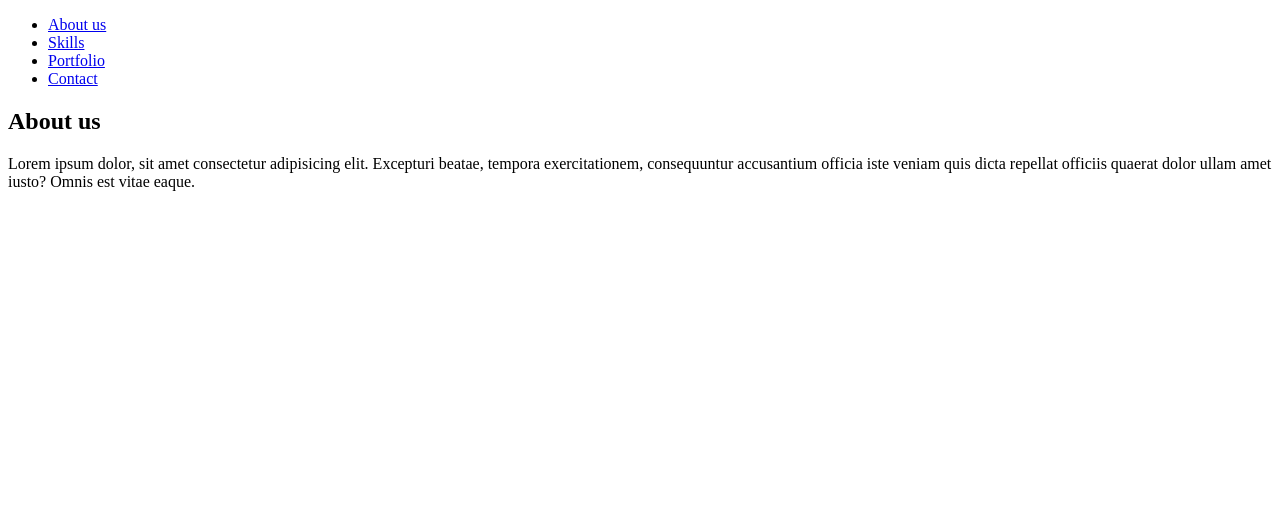
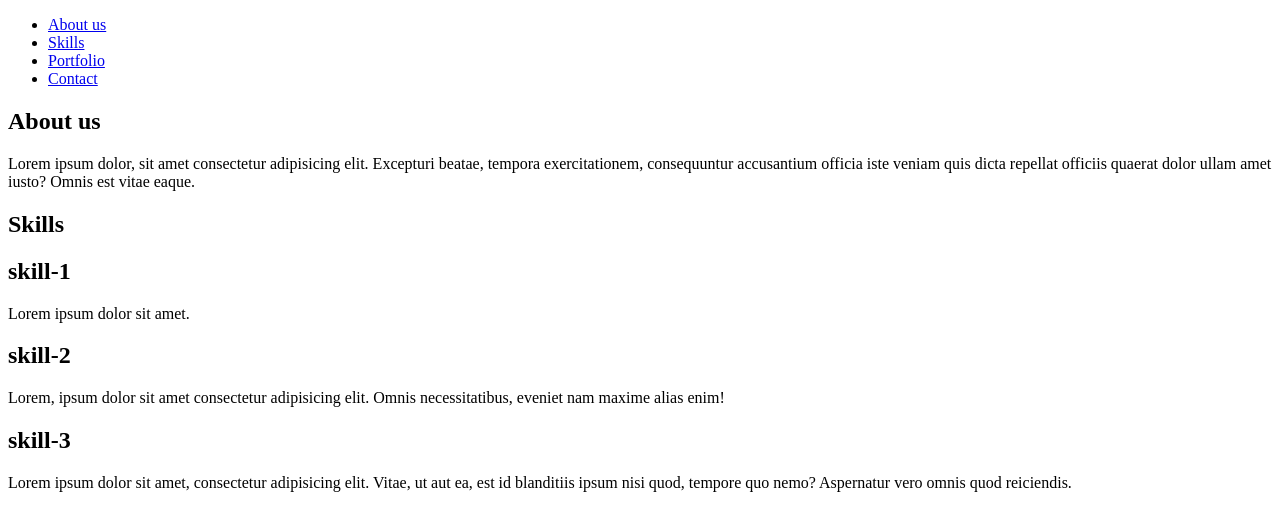
Before and after one commit to milusia93/html-zadanie7, a plain HTML site: page index.html in a window 1280 px wide. Drawn offline with Linux system fonts and the light colour scheme.

Commit message:
dodano sekcję skills

```diff
--- a/index.html
+++ b/index.html
@@ -19,3 +19,18 @@
         <p>Lorem ipsum dolor, sit amet consectetur adipisicing elit. Excepturi beatae, tempora exercitationem, consequuntur accusantium officia iste veniam quis dicta repellat officiis quaerat dolor ullam amet iusto? Omnis est vitae eaque.</p>
 
     </section>
+    <section id="skills">
+        <h2>Skills</h2>
+        <div class="skill">
+            <h2>skill-1</h2>
+            <p>Lorem ipsum dolor sit amet.</p>
+        </div>
+        <div class="skill"></div>
+            <h2>skill-2</h2>
+            <p>Lorem, ipsum dolor sit amet consectetur adipisicing elit. Omnis necessitatibus, eveniet nam maxime alias enim!</p>
+        <div class="skill">
+            <h2>skill-3</h2>
+            <p>Lorem ipsum dolor sit amet, consectetur adipisicing elit. Vitae, ut aut ea, est id blanditiis ipsum nisi quod, tempore quo nemo? Aspernatur vero omnis quod reiciendis.</p>
+        </div>
+
+    </section>
```
